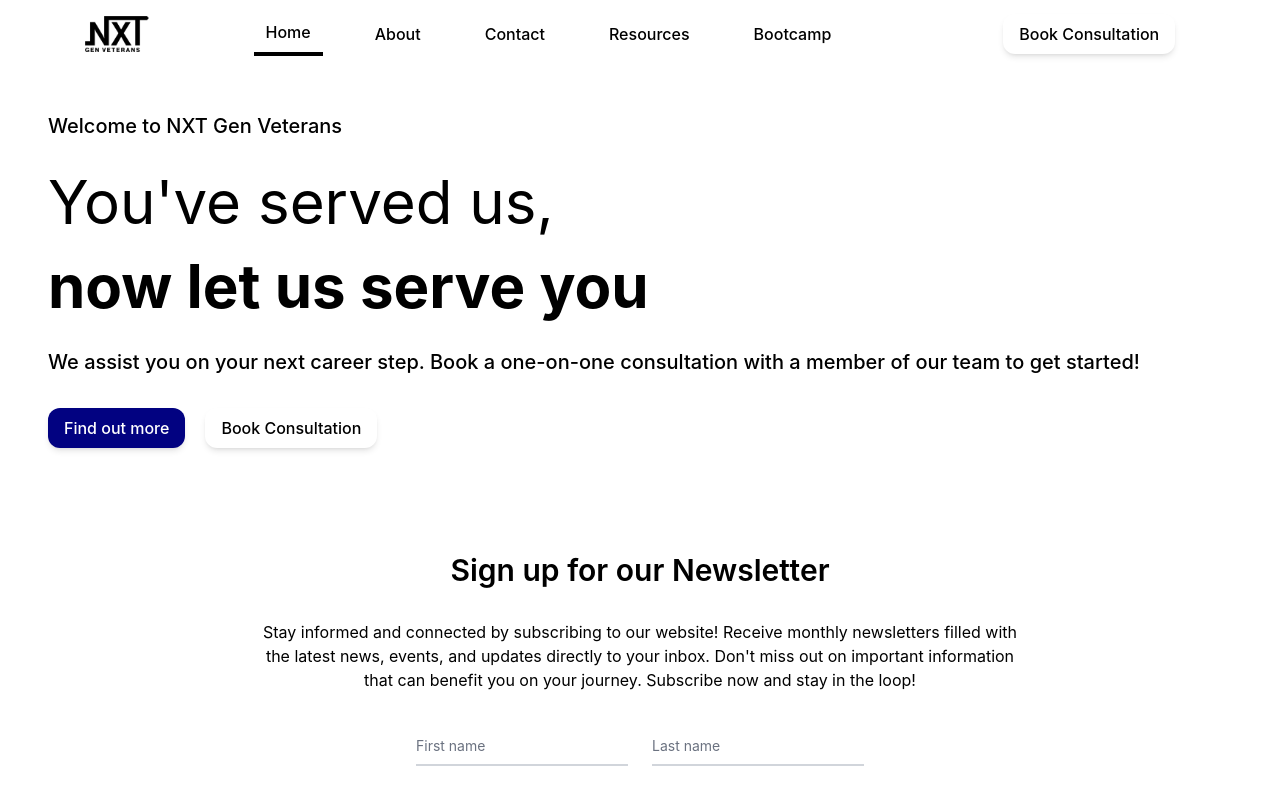
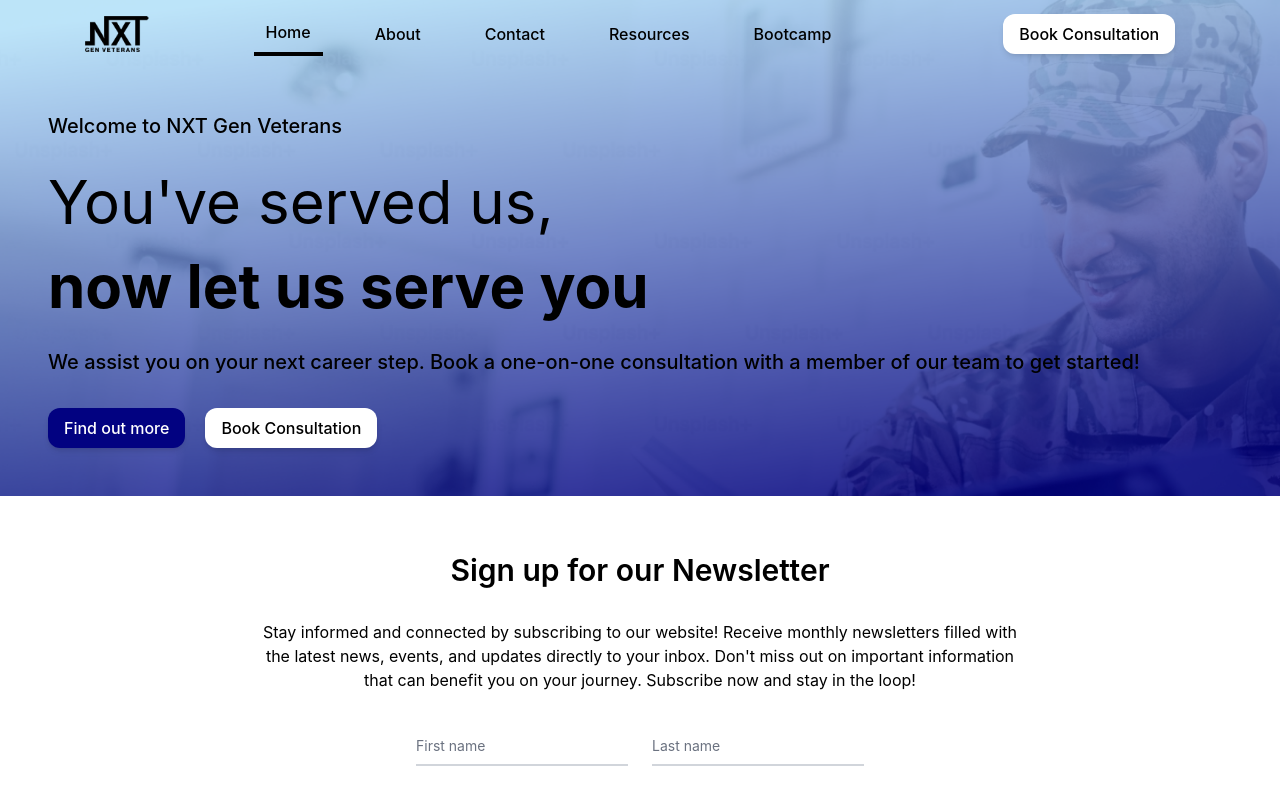
Before and after one commit to NXT-Gen-Veterans/nxtgenveterans-site, a React (Vite) app: page / in a window 1280 px wide. Built offline with nearby package versions, Linux system fonts and the light colour scheme.

Commit message:
Fix missing bg image by moving bg assets to public folder

```diff
--- a/src/assets/index.css
+++ b/src/assets/index.css
@@ -903,8 +903,8 @@ h6 {
   background-color: rgb(255 255 255 / 0.2);
 }
 
-.bg-\[url\(\'src\/assets\/hero-lg\.png\'\)\] {
-  background-image: url('src/assets/hero-lg.png');
+.bg-\[url\(\'\/assets\/hero\.png\'\)\] {
+  background-image: url('/assets/hero.png');
 }
 
 .bg-cover {
--- a/src/pages/Home/components/HeroSection.tsx
+++ b/src/pages/Home/components/HeroSection.tsx
@@ -3,7 +3,7 @@ import { Link } from "react-router-dom";
 
 function HeroSection() {
   return (
-    <div className="bg-[url('src/assets/hero.png')] bg-right-top lg:bg-center bg-cover bg-no-repeat h-fit w-full pt-[5.5rem] lg:pt-28 flex flex-col gap-4 lg:gap-8 px-4 md:px-6 lg:px-12 pb-8 lg:pb-12">
+    <div className="bg-[url('/assets/hero.png')] bg-right-top lg:bg-center bg-cover bg-no-repeat h-fit w-full pt-[5.5rem] lg:pt-28 flex flex-col gap-4 lg:gap-8 px-4 md:px-6 lg:px-12 pb-8 lg:pb-12">
         <p className="sub-heading">Welcome to NXT Gen Veterans</p>
         <h1 className="text-3xl lg:text-6xl flex flex-col gap-4 lg:gap-6">
             <span className=" font-normal">You've served us,</span>
```
Also changed, not shown: public/assets/hero.png (renamed from src/assets/hero.png).
